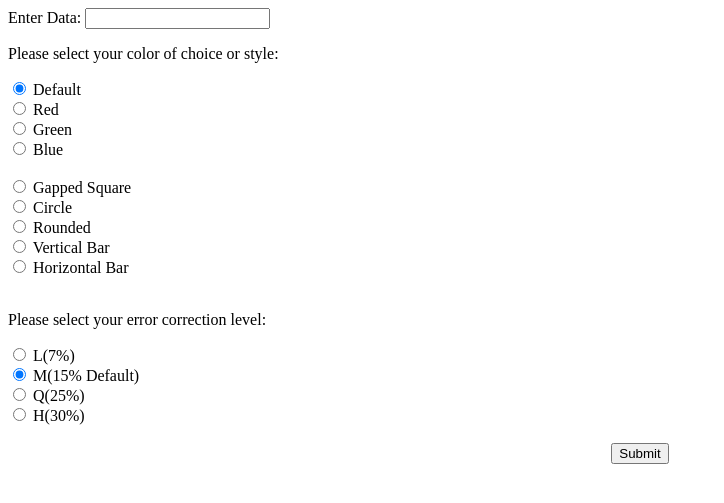
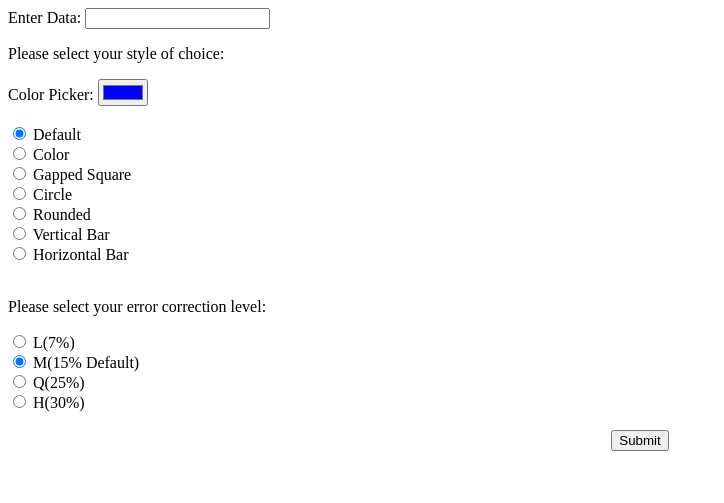
Before and after one commit to falkn111/QRCodeEncoderDecoder, a Flask app: page / in a window 1280 px wide. Shown: the top 503 px of the page, without its empty margins (0-724 px from the left). Run offline with Flask 2, Linux system fonts and the light colour scheme.

Commit message:
Add files via upload

```diff
--- a/FlaskApp/app.py
+++ b/FlaskApp/app.py
@@ -16,8 +16,6 @@ def result():
     name = output["name"]
     cv = request.form["color"]
     ec = request.form["EC"]
-
-
 
     if ec == "L":
         qr = qrcode.QRCode(
@@ -55,16 +53,10 @@ def result():
 
     if cv == "Default":
         image = qr.make_image(fill_color="Black", back_color="White")
-        print('black')
-    elif cv == "Red":
-        image = qr.make_image(fill_color="Red", back_color="White")
-        print('red')
-    elif cv == "Green":
-        image = qr.make_image(fill_color="Green", back_color="White")
-        print('green')
-    elif cv == "Blue":
-        image = qr.make_image(fill_color="Blue", back_color="White")
-        print('blue')
+        print('Default')
+    elif cv == "Color":
+        image = qr.make_image(fill_color=request.form["picker"], back_color="White")
+        print("color picker:" + request.form["picker"])
     elif cv == "GS":
         image = qr.make_image(image_factory=StyledPilImage, module_drawer=GappedSquareModuleDrawer())
         print('GS')
--- a/FlaskApp/templates/index.html
+++ b/FlaskApp/templates/index.html
@@ -20,17 +20,17 @@
 
             <br>
 
-            <p>Please select your color of choice or style:</p>
+            <p>Please select your style of choice:</p>
+            <label for="colorpicker">Color Picker:</label>
+            <input type="color" id="colorpicker" name="picker" value="#0000ff">
+
+            <br><br>
+
             <input type="radio" id="default" name="color" value="Default" checked>
             <label for="default">Default</label><br>
-            <input type="radio" id="red" name="color" value="Red">
-            <label for="red">Red</label><br>
-            <input type="radio" id="green" name="color" value="Green">
-            <label for="green">Green</label><br>
-            <input type="radio" id="blue" name="color" value="Blue">
-            <label for="blue">Blue</label>
 
-            <br><br>
+            <input type="radio" id="color" name="color" value="Color">
+            <label for="color">Color</label><br>
 
             <input type="radio" id="gs" name="color" value="GS">
             <label for="gs">Gapped Square</label><br>
```
Also changed, not shown: FlaskApp/templates/QR.html (+8 -8 lines), FlaskApp/static/QRCode.jpg.
